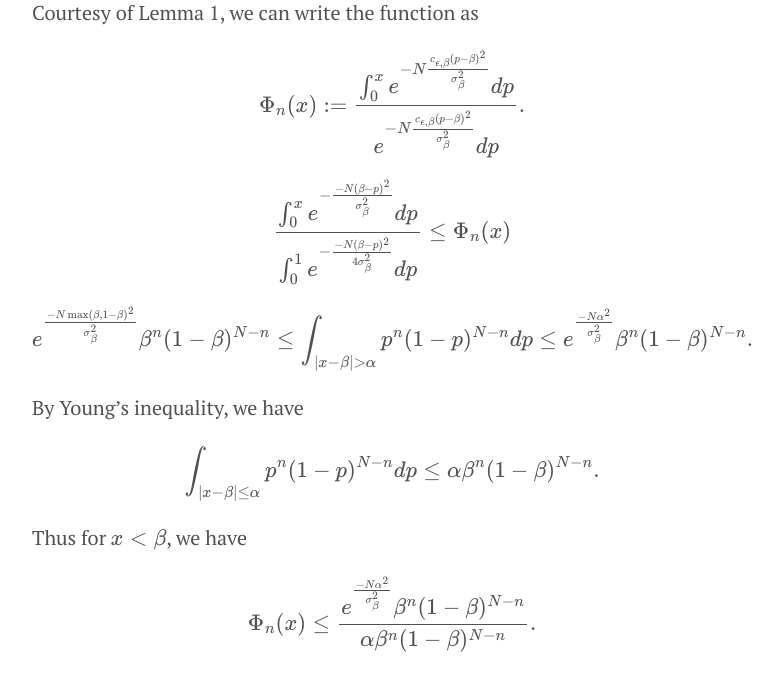
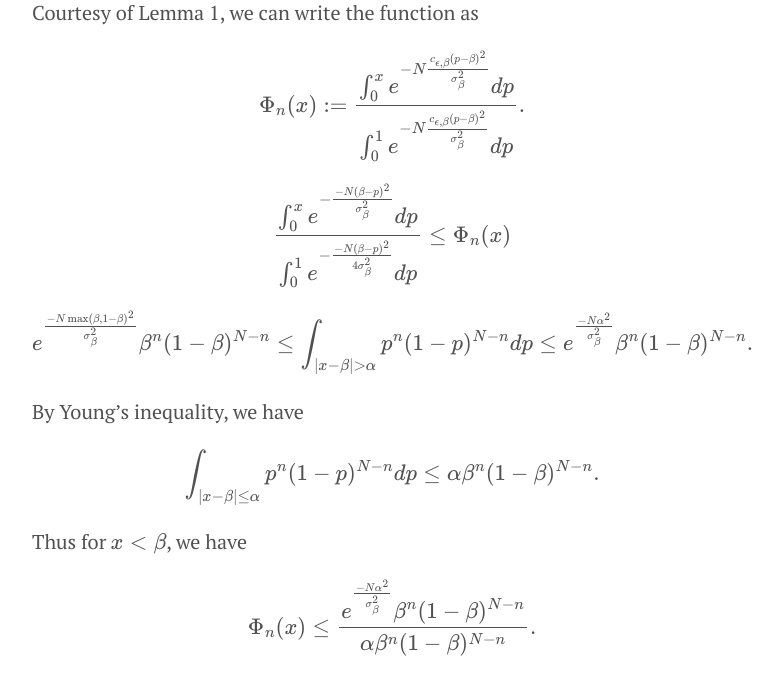
Before and after one commit to doriang102/doriang102.github.io, a Jekyll site: the page built from _posts/2017-06-10-hypothesis-testing-part-2-in-progress.md, in a window 1280 px wide and 900 px high, scrolled down 8219 px. Shown: the part 210-883 px from the top of the window, without its empty margins (248-1031 px from the left). Built offline with Jekyll 4.4.1, drawn with Linux system fonts in a browser that asks for light colours; our own code applies the rules of GitHub Pages for plain Markdown files; formulas are drawn with MathJax 3.

Commit message:
Update 2017-06-10-hypothesis-testing-part-2-in-progress.md

```diff
--- a/_posts/2017-06-10-hypothesis-testing-part-2-in-progress.md
+++ b/_posts/2017-06-10-hypothesis-testing-part-2-in-progress.md
@@ -251,7 +251,7 @@ $$ \Phi_n(x) = \mathbf{1}[\beta,1) + O(e^{-\frac{N(p-\beta)^2}{\sigma_{\beta}^2}
 
 Courtesy of Lemma 1, we can write the function as
 
-$$ \Phi_n(x) := \frac{\int_0^x e^{-N\frac{c_{\epsilon,\beta} (p-\beta)^2}{\sigma_{\beta}^2}}dp}{e^{-N\frac{c_{\epsilon,\beta} (p-\beta)^2}{\sigma_{\beta}^2}}dp}. $$
+$$ \Phi_n(x) := \frac{\int_0^x e^{-N\frac{c_{\epsilon,\beta} (p-\beta)^2}{\sigma_{\beta}^2}}dp}{\int_0^1 e^{-N\frac{c_{\epsilon,\beta} (p-\beta)^2}{\sigma_{\beta}^2}}dp}. $$
 
 $$\frac{ \int_0^x e^{-\frac{-N (\beta-p)^2}{\sigma_{\beta}^2}}dp}{\int_0^1 e^{-\frac{-N (\beta-p)^2}{4\sigma_{\beta}^2}}dp} \leq \Phi_n(x)$$
 
```
